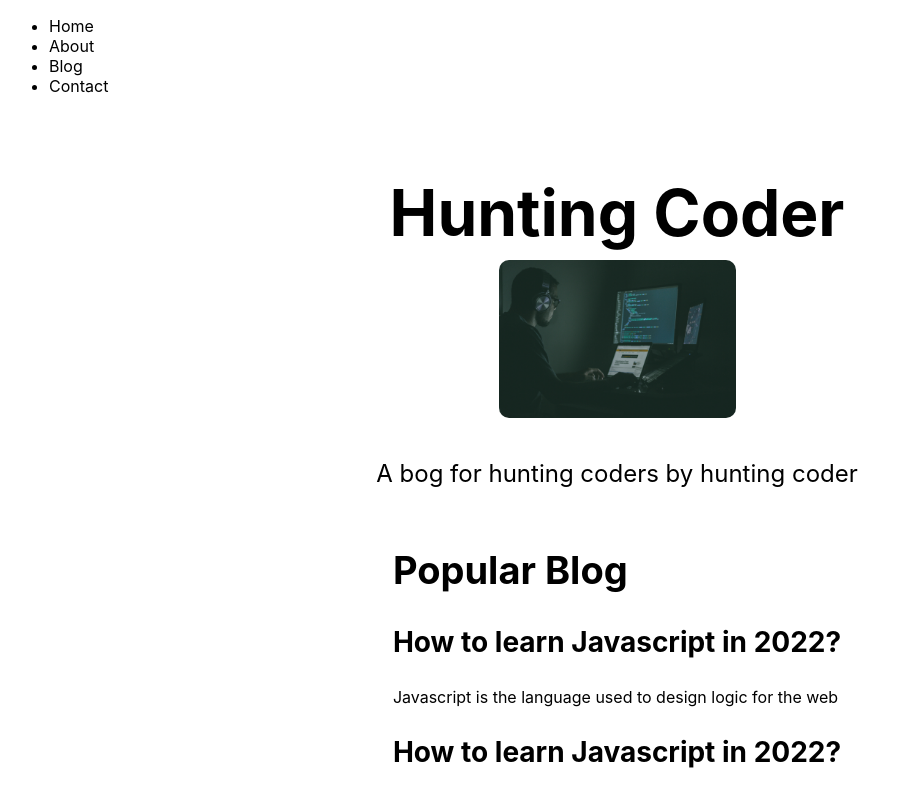
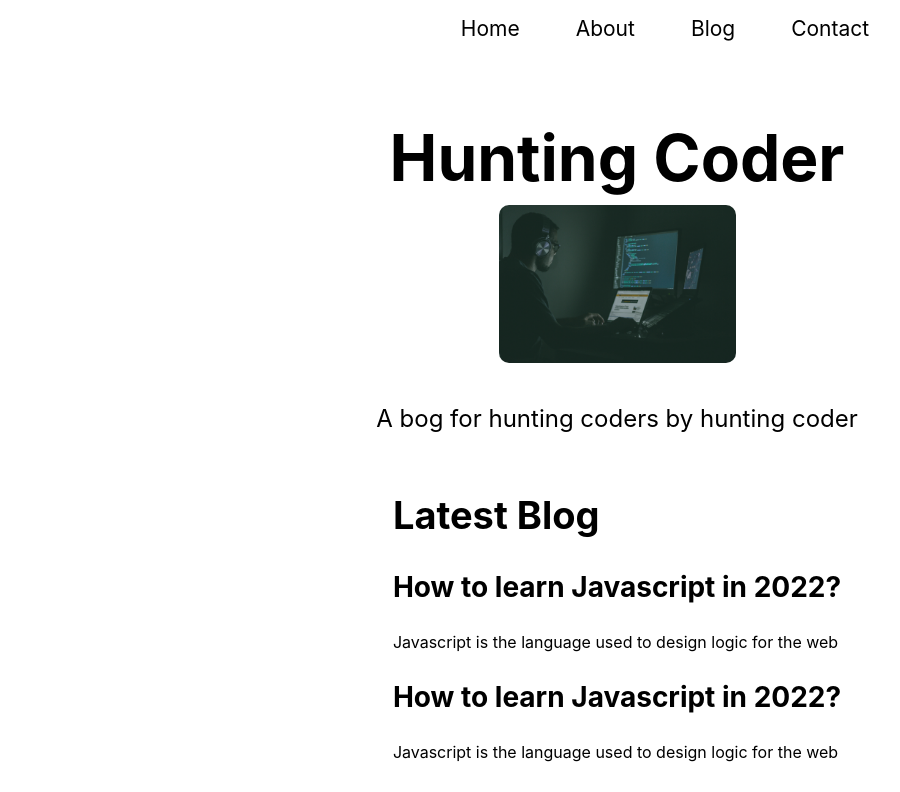
Before and after one commit to shashik962/hunting-blog, a Next.js app: page / in a window 1280 px wide. Shown: the top 792 px of the page, without its empty margins (23-923 px from the left). Built offline with nearby package versions, Linux system fonts and the light colour scheme.

Commit message:
Displaying Navbar on all pages

```diff
--- /dev/null
+++ b/componensts/Navbar.js
@@ -0,0 +1,18 @@
+import React from 'react'
+import Script from 'next/script'
+import styles from '../styles/Home.module.css'
+import Link from 'next/link'
+function Navbar() {
+  return (
+    <nav class={styles.mainnav}>
+        <ul>
+            <Link href='/'><li>Home</li></Link>
+            <Link href='/about'><li>About</li></Link>
+            <Link href='/blog'><li>Blog</li></Link>
+            <Link href='/contact'><li>Contact</li></Link>
+        </ul>
+    </nav>
+  )
+}
+
+export default Navbar
--- a/pages/_app.js
+++ b/pages/_app.js
@@ -1,7 +1,12 @@
+import Navbar from '../componensts/Navbar'
+
 import '../styles/globals.css'
 
 function MyApp({ Component, pageProps }) {
-  return <Component {...pageProps} />
+  return <>
+      <Navbar />
+      <Component {...pageProps} />
+  </>
 }
 
 export default MyApp
--- a/pages/index.js
+++ b/pages/index.js
@@ -1,8 +1,7 @@
 import Head from 'next/head'
 import Image from 'next/image'
-import Script from 'next/script'
 import styles from '../styles/Home.module.css'
-import Link from 'next/link'
+
 
 export default function Home() {
   return (
@@ -26,14 +25,6 @@ export default function Home() {
 
       </Head>
 
-      <nav class={styles.mainnav}>
-        <ul>
-            <Link href='/'><li>Home</li></Link>
-            <Link href='/about'><li>About</li></Link>
-            <Link href='/blog'><li>Blog</li></Link>
-            <Link href='/contact'><li>Contact</li></Link>
-        </ul>
-      </nav>
       <main className={styles.main}>
         <h1 className={styles.title}>
           <span className='mySpan dummy'>  Hunting Coder</span>
@@ -49,7 +40,7 @@ export default function Home() {
         {/* <div className={styles1.con}> */}
         {/* <div className={`${styles1.con} ${styles2.con}`}> */}
         <div >
-            <h2>Popular Blog</h2>
+            <h2>Latest Blog</h2>
             <div className='blogItem'>
               <h3>How to learn Javascript in 2022?</h3>
               <p>Javascript is the language used to design logic for the web</p>
```
